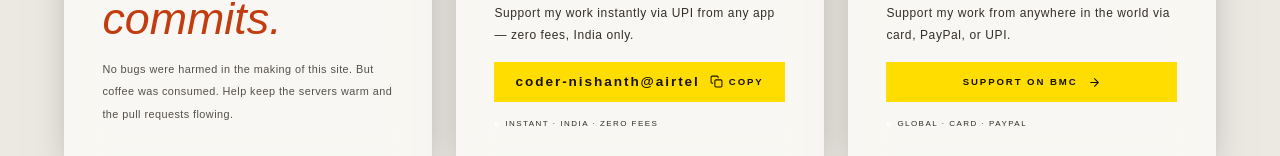
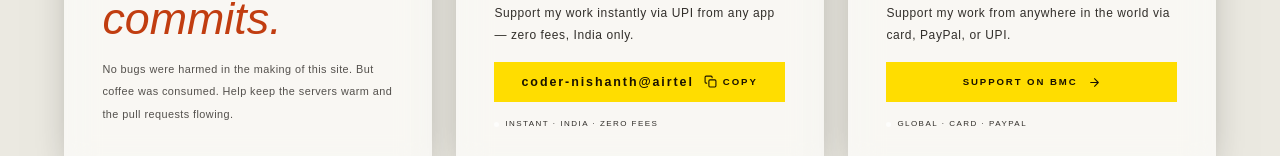
Before and after one commit to 0xnish/0xnish.github.io, a React (Vite) app: page / in a window 1280 px wide. Shown: the part 4296-4452 px from the top of the page. Built offline with nearby package versions, Linux system fonts and the light colour scheme; no server answers; the HTML template or start-up script is replaced by a standard one; a web font is replaced by a local one.

Commit message:
Slightly reduce UPI ID text size

```diff
--- a/src/styles/donate.css
+++ b/src/styles/donate.css
@@ -322,7 +322,7 @@ body:not(.light) .db-btn-bmc:hover {
 .upi-id-text {
   text-transform: lowercase;
   font-weight: 600;
-  font-size: 0.85rem;
+  font-size: 0.78rem;
 }
 .db-btn-upi.copied {
   background: #ffffff;
--- a/src/styles/responsive.css
+++ b/src/styles/responsive.css
@@ -360,7 +360,7 @@
     padding: 12px 14px;
   }
    .db-upi-id-text {
-     font-size: 0.72rem;
+   font-size: 0.7rem;
      text-transform: lowercase;
    }
   .db-upi-copy-btn {
```
